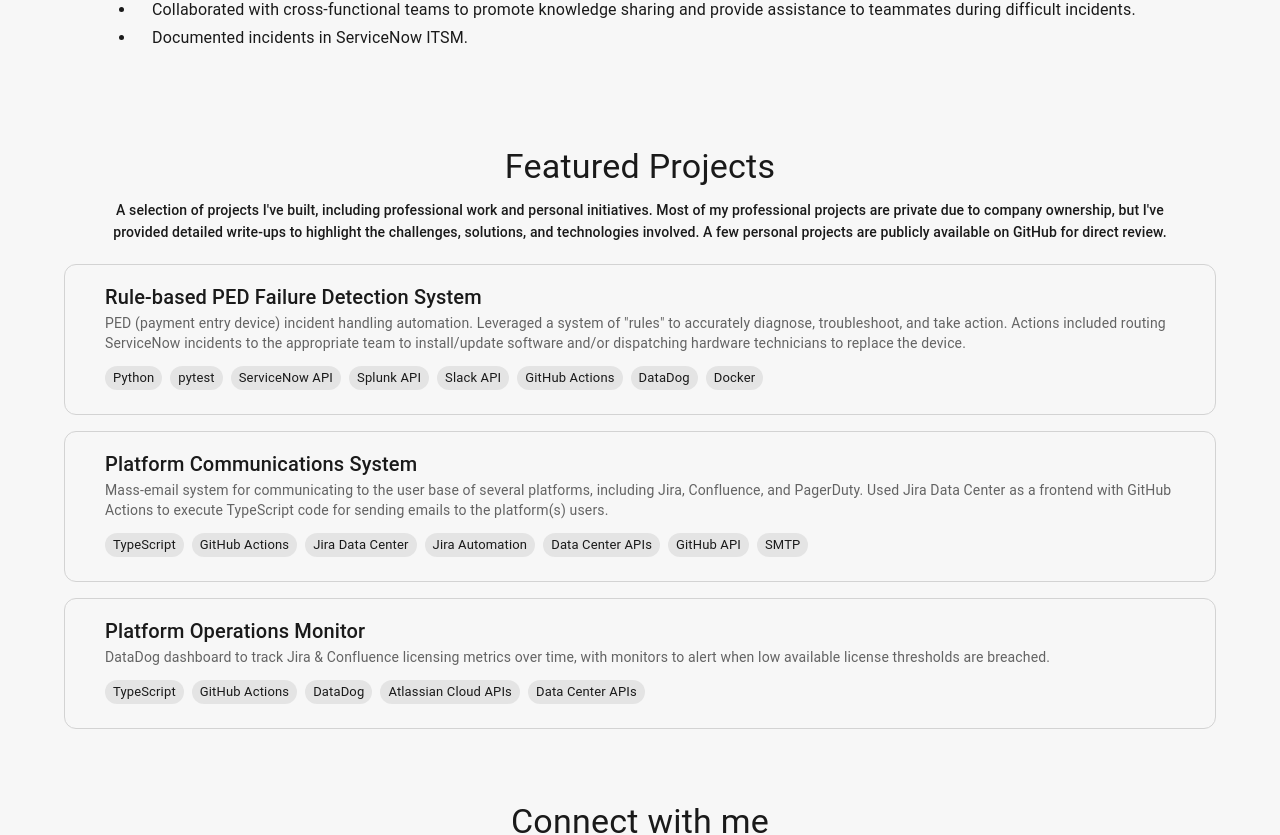
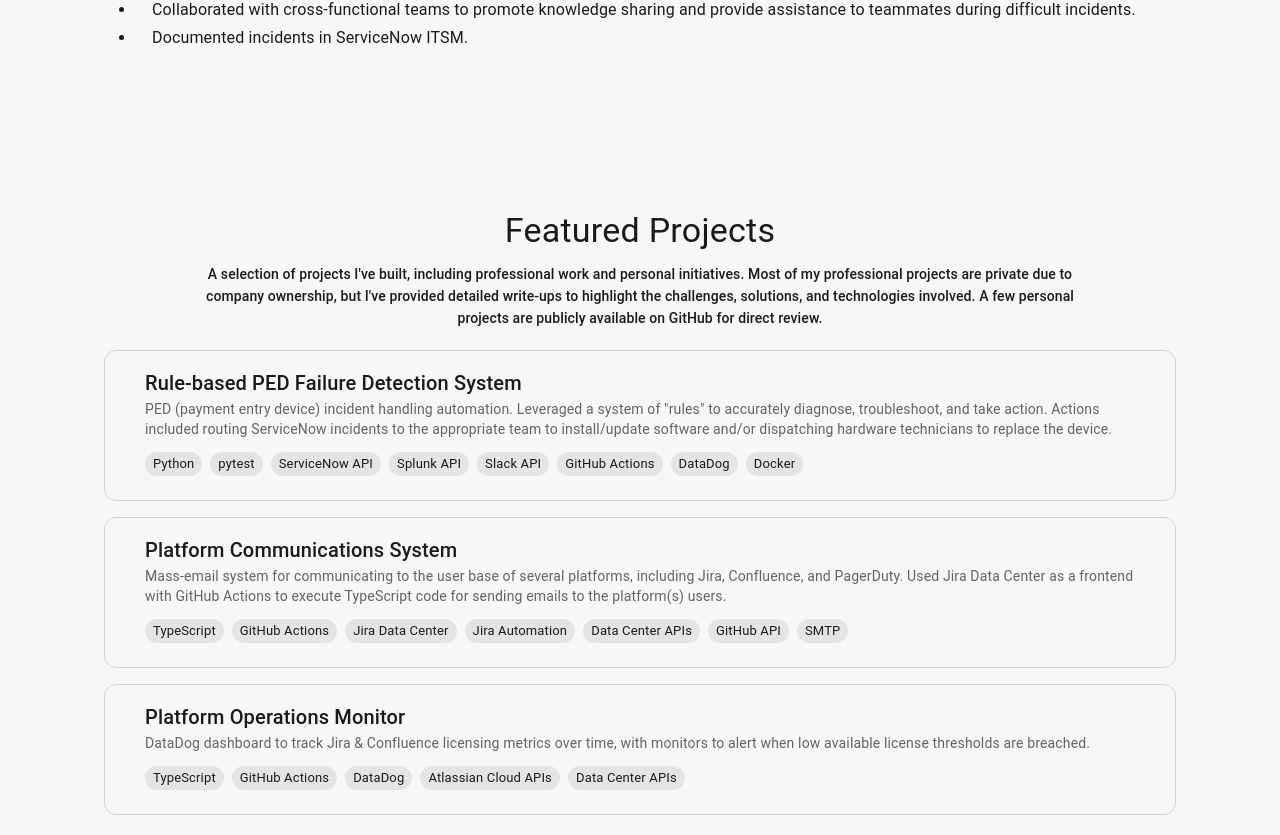
Before and after one commit to s-meenaghan7/homepage, a React (Vite) app: page / in a window 1280 px wide. Shown: the part 2195-3030 px from the top of the page. Built offline with nearby package versions, Linux system fonts and the light colour scheme.

Commit message:
fix: corrected Projects section y-axis padding so navigation scrolls to correct place on the screen.

```diff
--- a/src/features/projects/Projects.tsx
+++ b/src/features/projects/Projects.tsx
@@ -10,6 +10,10 @@
       id="projects"
       component="section"
       flexDirection="column"
+      sx={{
+        px: { xs: 2, sm: 4, md: 5 },
+        py: { xs: 4, sm: 6, md: 8 },
+      }}
     >
       <Grid sx={{ py: 2.5, px: { sm: "inherit" } }}>
         <Typography
```
